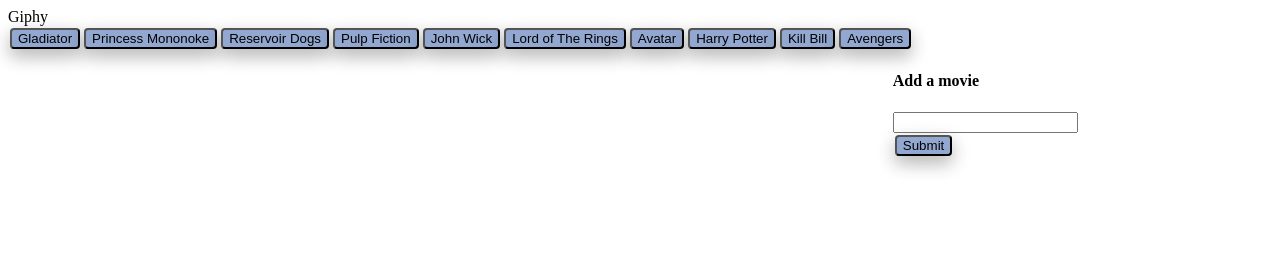
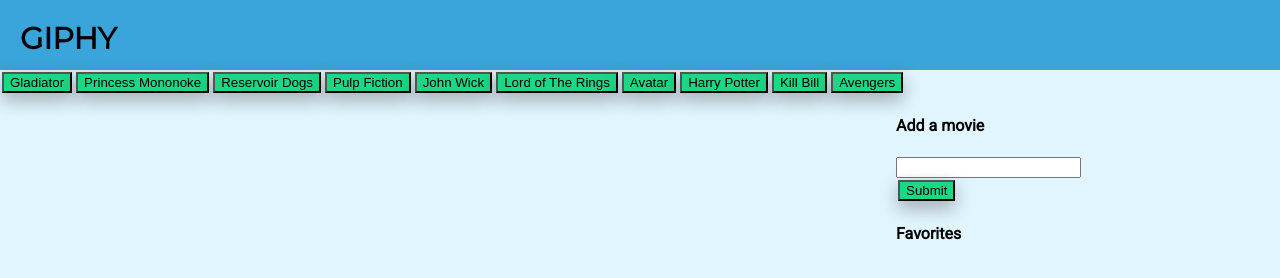
Before and after one commit to jaysumampong/GIPHY, a plain HTML site: page index.html in a window 1280 px wide. Drawn offline with nearby package versions, Linux system fonts and the light colour scheme.

Commit message:
css changes

```diff
--- a/assets/css/style.css
+++ b/assets/css/style.css
@@ -1,13 +1,30 @@
+body {
+    margin: 0;
+    font-family: 'Roboto', sans-serif;
+    height: 100%;
+    position: relative;
+}
+.container {
+    background-color: #E1F5FF;
+    position: relative;
+    min-height: 100vh;
+    overflow: hidden;
+    display: block;
+}
+
+.content-wrap {
+    padding-bottom: 30px;
+}
+
 .movie {
     display: inline-block;
-    background-color: #92a8d1;
-    color: white;
+    color: black;
     border-radius: 4px;
-    box-shadow: 0 8px 16px 0 rgba(87, 80, 80, 0.2), 0 6px 20px 0 rgba(0,0,0,0.19);
+    /* box-shadow: 0 8px 16px 0 rgba(87, 80, 80, 0.2), 0 6px 20px 0 rgba(0,0,0,0.19); */
     margin: 7px;
 }
 
-.container {
+.form {
     float:right;
     width: 30%;
 }
@@ -15,27 +32,25 @@
 #gifs {
     width: 70%;
     float: left;
+    height: 500px;
 }
 
 .movie-buttons {
     display: inline-block;
-    background-color: #92a8d1;
-    border-radius: 4px;
+    background-color: #1CD786;
+    /* border-radius: 4px; */
     box-shadow: 0 8px 16px 0 rgba(87, 80, 80, 0.2), 0 6px 20px 0 rgba(0,0,0,0.19);
     margin: 2px;
 
 }
 
-/* header {
-    background-color: blueviolet;
+.header {
+    width: 100%;
+    height: 30px;
+    background-color: #3AA5DA ;
     display: inline-block;
     padding: 20px;
-    text-align: center;
+    font-size: 30px;
+    font-family: 'Montserrat', sans-serif;
+    font-weight: bold;
 }
-
-footer {
-    background-color: grey;
-    padding: 20px;
-    text-align: center;
-
-} */
--- a/index.html
+++ b/index.html
@@ -6,28 +6,33 @@
     <meta name="viewport" content="width=device-width, initial-scale=1.0">
     <meta http-equiv="X-UA-Compatible" content="ie=edge">
     <link rel="stylesheet" href="assets/css/style.css">
+    <link href="https://fonts.googleapis.com/css?family=Montserrat|Roboto&display=swap" rel="stylesheet">
     <title>GIPHY</title>
 
 </head>
 
 <body>
-    <header>Giphy</header>
+    <div class="container">
+        <div class="content-wrap">
+            <div class="header">GIPHY</div>
+
             <div id="gif-buttons"></div>
 
             <div id="gifs"></div>
 
-    <div class="container">
+            <div class="form">
                 <h4>Add a movie</h4>
                 <form>
                     <input id="add-gif" type="text">
                 </form>
                 <input id="add-submit" class="movie-buttons" value="Submit" type="submit">
+                <div class="favorites">
+                    <h4>Favorites</h4>
                 </div>
 
-    <footer>
-
-    </footer>
-
+            </div>
+        </div>
+    </div>
     <script src="https://code.jquery.com/jquery-3.4.1.min.js"
         integrity="sha256-CSXorXvZcTkaix6Yvo6HppcZGetbYMGWSFlBw8HfCJo=" crossorigin="anonymous"></script>
     <script type="text/javascript" src="assets/javascript/app.js"></script>
```
Lines whose indentation alone changed are shown as unchanged.
